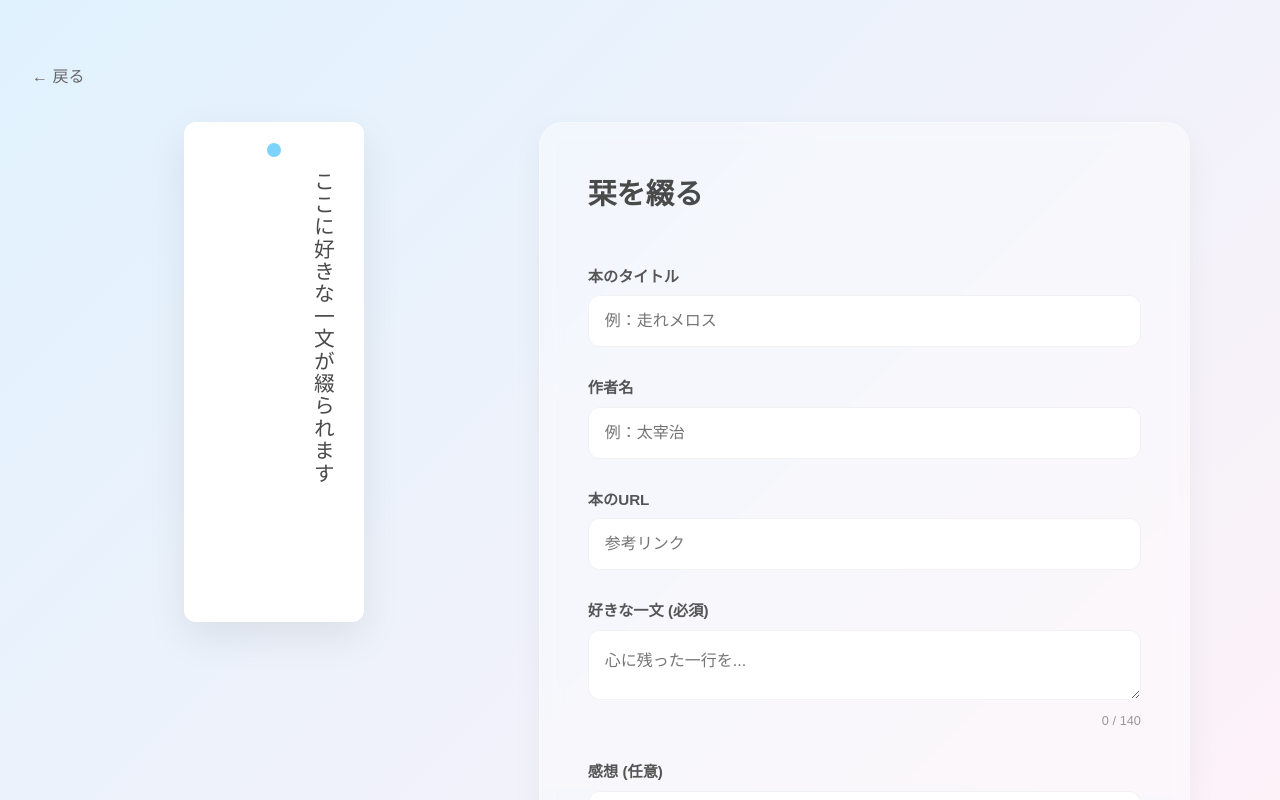
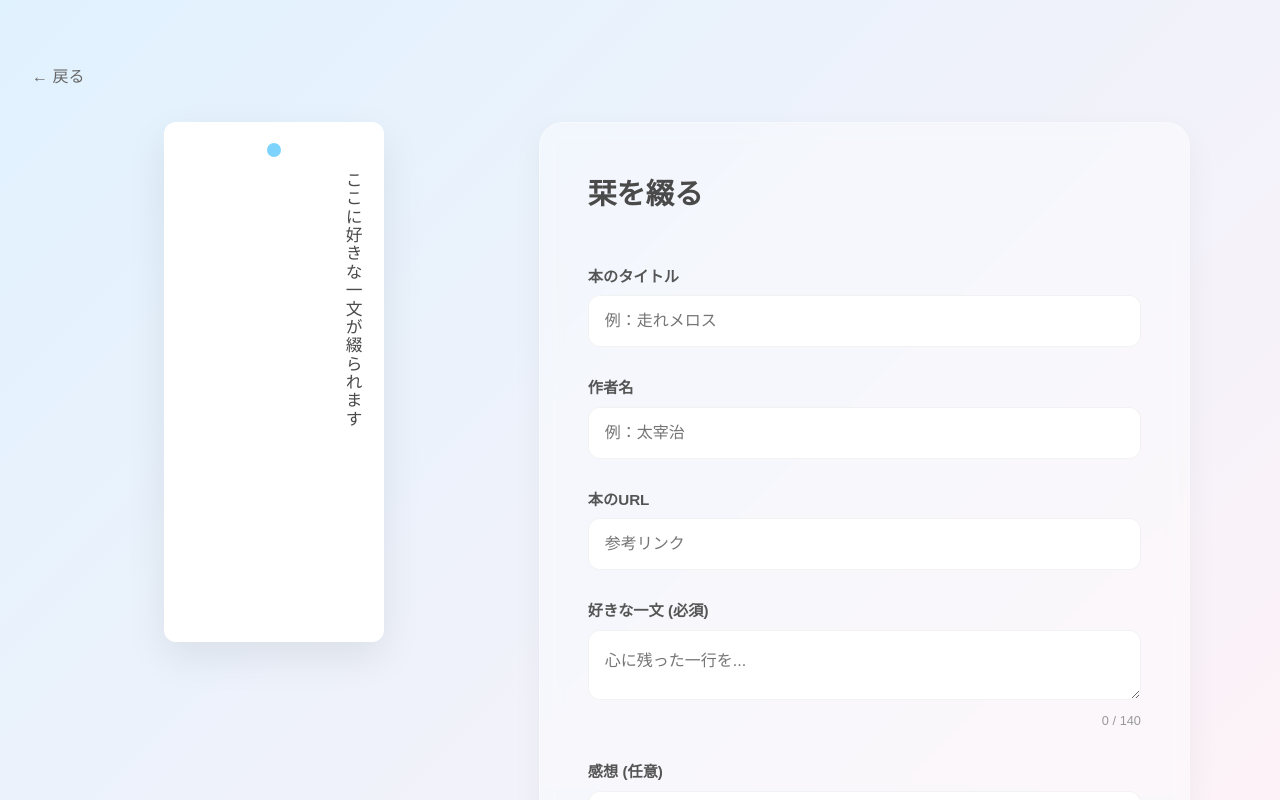
Before and after one commit to blanblanneko/shiorikoukanzyo, a Next.js app: page /post in a window 1280 px wide. Shown: the top 800 px of the page. Built offline with nearby package versions, Linux system fonts and the light colour scheme; a web font is replaced by a local one.

Commit message:
Fix: shiori layout for 140 chars

```diff
--- a/app/post/page.module.css
+++ b/app/post/page.module.css
@@ -35,12 +35,12 @@
 /* 栞のデザインを一新 */
 .shiori {
   background: white;
-  width: 180px;
-  height: 500px;
-  padding: 3rem 1.5rem;
+  width: 220px; /* 180pxから広げる */
+  height: 520px; /* 少し高さを出す */
+  padding: 3rem 1.2rem;
   box-shadow: 0 15px 40px rgba(0, 0, 0, 0.08);
   position: relative;
-  border-radius: 12px; /* 丸みをつける */
+  border-radius: 12px;
   display: flex;
   flex-direction: column;
   border: 1px solid rgba(255, 255, 255, 0.5);
@@ -60,15 +60,15 @@
 
 .verticalText {
   height: 100%;
-  font-size: 1.3rem; /* 少し小さくして収まりを良くする */
-  line-height: 1.6;
+  font-size: 1.05rem; /* 1.3remから小さくして、140文字入るようにする */
+  line-height: 1.45;
   letter-spacing: 0.1rem;
   color: var(--text-color);
   font-weight: 500;
   word-break: break-all;
   overflow-wrap: break-word;
   white-space: pre-wrap;
-  overflow: hidden; /* 万が一溢れた場合もデザインを崩さない */
+  overflow: hidden;
 }
 
 .bookMiniInfo {
```
Also changed, not shown: 1 other file (tests, documents, lock files or other folders).
